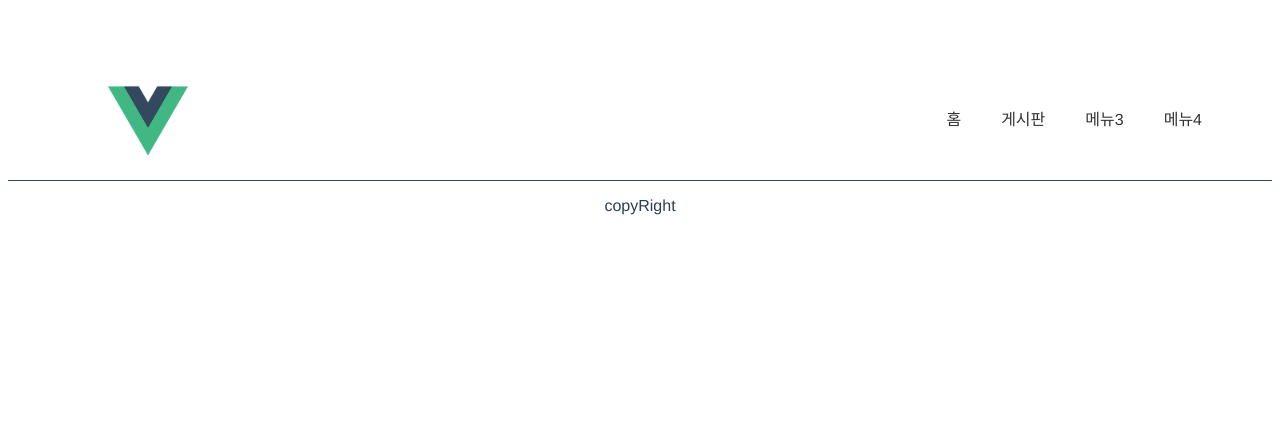
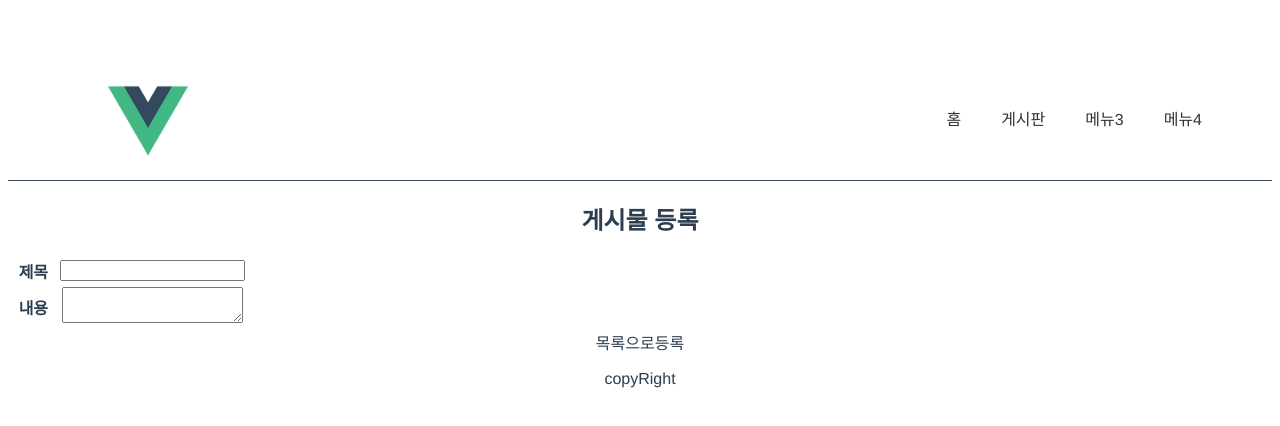
Before and after one commit to kkkamango/my-ui, a Vue app: page /board/form in a window 1280 px wide. Shown: the top 426 px of the page. Built offline with nearby package versions, Linux system fonts and the light colour scheme.

Commit message:
목록 표시 및 조회, 등록, 삭제 추가

```diff
--- /dev/null
+++ b/src/components/board/Form.vue
@@ -0,0 +1,93 @@
+<template>
+    <h2>게시물 {{ label }}</h2>
+    <div>
+        <form>
+            <table>
+                <colgroup>
+                    <col width="20%">
+                    <col>
+                </colgroup>
+                <tr>
+                    <th>제목</th>
+                    <td><input type="text" v-model="boardView.subject"></td>
+                </tr>
+                <tr>
+                    <th>내용</th>
+                    <td><textarea v-model="boardView.contents"></textarea></td>
+                </tr>
+            </table>
+        </form>
+        <a @click="goBoardList()">목록으로</a>
+        <a @click="saveBoard()">{{ label }}</a>
+    </div>
+</template>
+
+<script>
+export default {
+    data(){
+        return {
+            id : 0,
+            label : '등록',
+            boardView : {}
+        }
+    },
+    created() {
+        this.id = this.$route.query.id || 0;
+        this.label = this.id === 0 ? '등록' : '수정';
+    },
+    mounted() {
+        if (this.id){
+            this.getBoardView();
+        }
+    },
+    methods : {
+        getBoardView(){
+            this.axios({
+                method : 'GET',
+                url : `http://localhost:8088/board/${this.id}`,
+                data : {}
+            })
+                .then((response) =>{
+                    console.log(response);
+                    if (response.data){
+                        this.boardView = response.data;
+                    }
+                })
+                .catch();
+        },
+        saveBoard() {
+            console.log(this.boardView);
+            this.axios({
+                method : 'POST',
+                url : `http://localhost:8088/board${this.id === 0 ? '' : '/' + this.id}`,
+                data : {
+                    subject : this.boardView.subject,
+                    contents : this.boardView.contents
+                }
+            })
+                .then((response) =>{
+                    console.log(response);
+                    if (response.data && response.data.id){
+                        alert(`${this.label}되었습니다.`);
+                        if(this.id === 0 ){
+                            this.goBoardList();
+                        } else {
+                            this.goBoardView(this.id);
+                        }
+                    }
+                })
+                .catch();
+        },
+        goBoardList(){
+            this.$router.push({path : './list'});
+        },
+        goBoardView(boardId){
+            this.$router.push({path : `./view/${boardId}`});
+        },
+    }
+}
+</script>
+
+<style scoped>
+
+</style>
--- a/src/components/board/List.vue
+++ b/src/components/board/List.vue
@@ -1,6 +1,14 @@
 <template>
     <div>
         <h2>게시판 리스트</h2>
+        <ul>
+            <li v-for="board in boardList" v-bind:key="board">
+                <a @click="goBoardView(board.id)">
+                    {{board.subject}}
+                </a>
+            </li>
+        </ul>
+        <a @click="goBoardForm()">등록하기</a>
     </div>
 </template>
 
@@ -16,18 +24,25 @@ export default {
     },
     methods: {
         getBoardList(){
-            //console.log('getBoardList');
             this.axios({
                 // headers: { 'Access-Control-Allow-Origin': '*' },
                 method : 'GET',
-                url : 'http://dev.lemonhc.com/mobile-ui/user/api/payment/v1/37100092/418372+2010000000/O/Y',
+                url : 'http://localhost:8088/board',
                 data : {}
             })
             .then((response) =>{
-                console.log('then..');
                 console.log(response);
+                if (response.data && response.data.length > 0){
+                  this.boardList = response.data;
+                }
             })
             .catch();
+        },
+        goBoardView(boardId){
+            this.$router.push({path : `./view/${boardId}`});
+        },
+        goBoardForm(){
+            this.$router.push({path : `./form`});
         }
     },
 }
--- /dev/null
+++ b/src/components/board/View.vue
@@ -0,0 +1,55 @@
+<template>
+    <div>
+        <h2>게시물 조회</h2>
+        <div>
+            <p>{{boardView.createdDate}}</p>
+            <p>{{boardView.subject}}</p>
+            <p>{{boardView.contents}}</p>
+        </div>
+        <a @click="goBoardList()">목록으로</a>
+        <a @click="goBoardForm()">수정</a>
+    </div>
+</template>
+
+<script>
+export default {
+    data (){
+        return {
+            id : 0,
+            boardView : {}
+        }
+    },
+    created() {
+        this.id = this.$route.params.id || 0;
+    },
+    mounted() {
+        this.getBoardView();
+    },
+    methods : {
+        getBoardView(){
+            this.axios({
+                method : 'GET',
+                url : `http://localhost:8088/board/${this.id}`,
+                data : {}
+            })
+                .then((response) =>{
+                    console.log(response);
+                    if (response.data){
+                        this.boardView = response.data;
+                    }
+                })
+                .catch();
+        },
+        goBoardList(){
+            this.$router.push({path : '../list'})
+        },
+        goBoardForm(){
+            this.$router.push({path: '../form', query: {id : this.id}});
+        }
+    }
+}
+</script>
+
+<style scoped>
+
+</style>
--- a/src/routes/index.js
+++ b/src/routes/index.js
@@ -13,7 +13,12 @@ const routes = [
         // , name : List
         // , component : List
         , component : () => import('@/components/board/List')
-    // }, {
+    }, {
+        path: '/board/view/:id'
+        , component: () => import('@/components/board/View')
+    }, {
+        path: '/board/form'
+        , component: () => import('@/components/board/Form')
     //     path : '/catchAll(.*)'
     //     , component : Error404
     },
```
Also changed, not shown: 1 other file (tests, documents, lock files or other folders).
